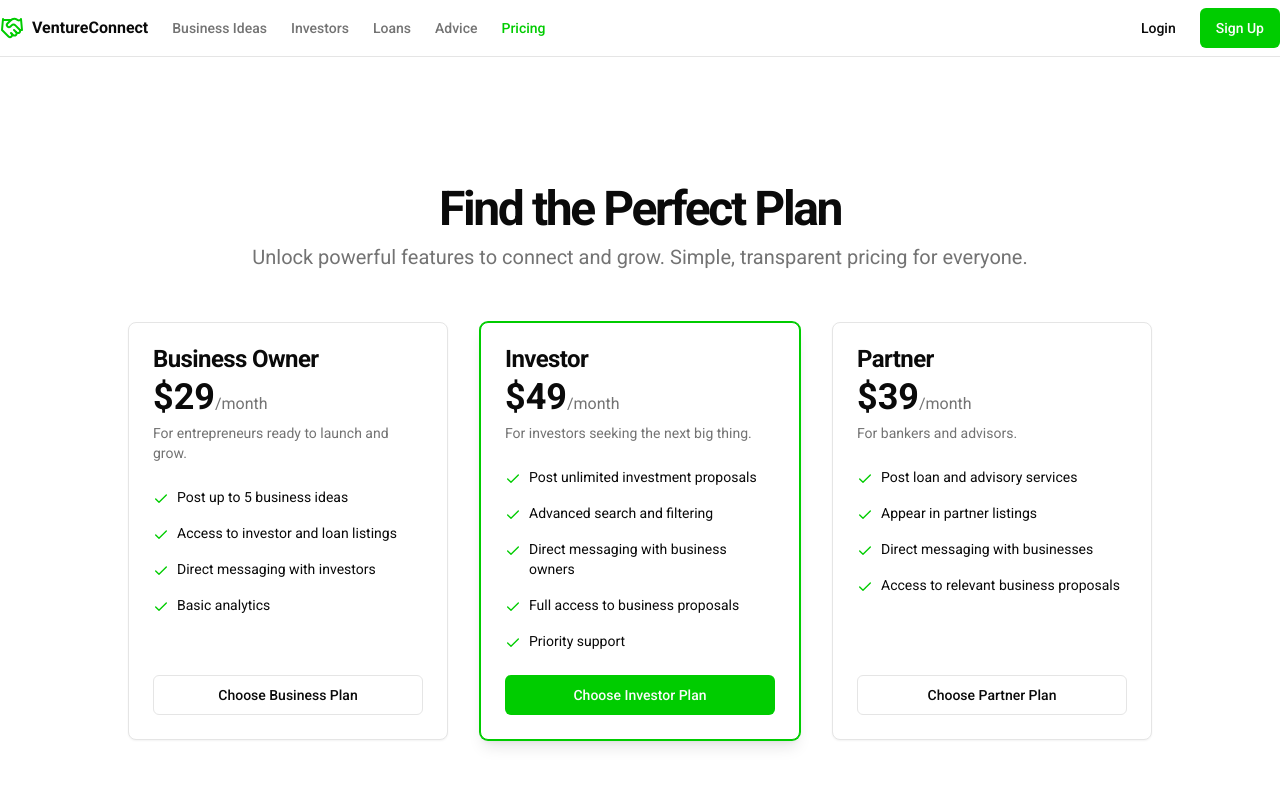
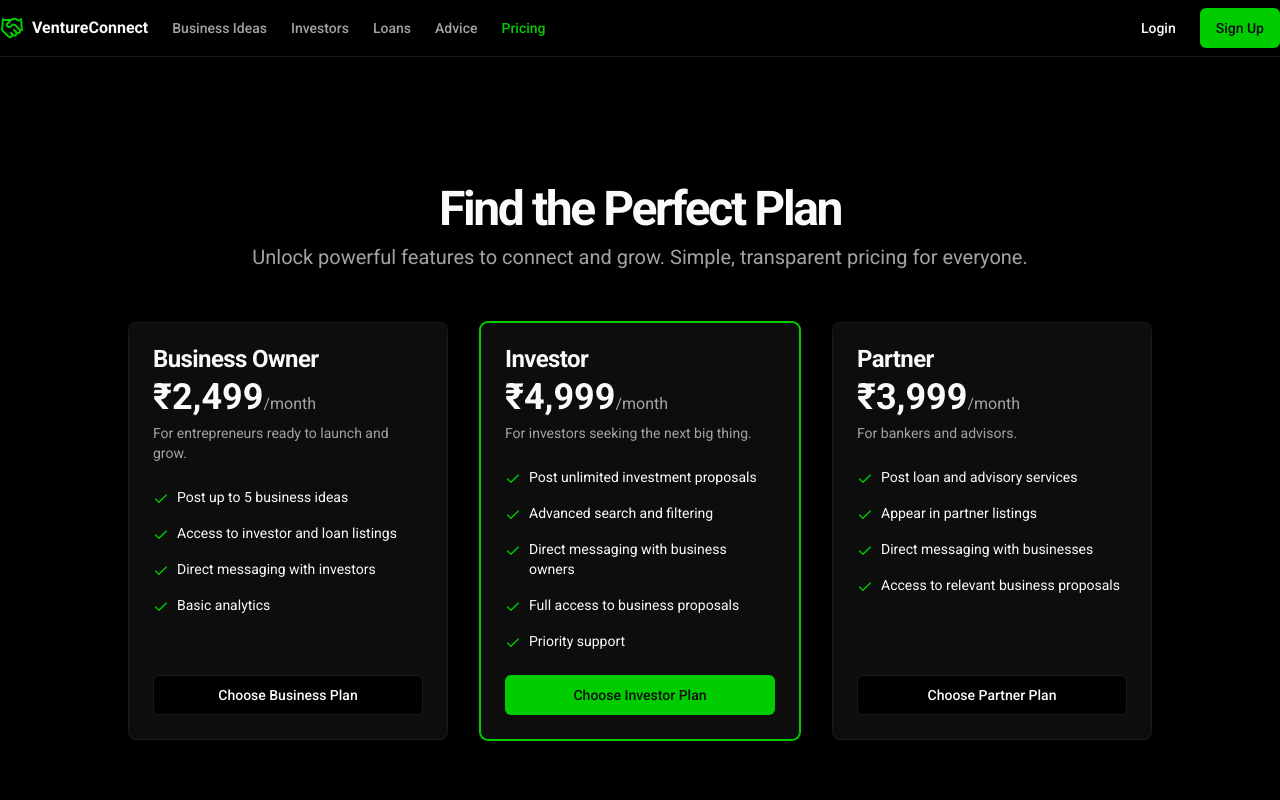
Before and after one commit to hshawaiz04/ventureconnect, a Next.js app: page /pricing in a window 1280 px wide. Shown: the top 800 px of the page. Built offline with nearby package versions, Linux system fonts and the light colour scheme.

Commit message:
change the dollar sign to the inr sign and use background colour as blac

```diff
--- a/src/app/globals.css
+++ b/src/app/globals.css
@@ -4,38 +4,38 @@
 
 @layer base {
   :root {
-    --background: 0 0% 100%;
-    --foreground: 0 0% 3.9%;
-    --card: 0 0% 100%;
-    --card-foreground: 0 0% 3.9%;
-    --popover: 0 0% 100%;
-    --popover-foreground: 0 0% 3.9%;
+    --background: 0 0% 0%;
+    --foreground: 0 0% 98%;
+    --card: 0 0% 5%;
+    --card-foreground: 0 0% 98%;
+    --popover: 0 0% 5%;
+    --popover-foreground: 0 0% 98%;
     --primary: 120 100% 40%;
-    --primary-foreground: 0 0% 98%;
-    --secondary: 0 0% 96.1%;
-    --secondary-foreground: 0 0% 9%;
-    --muted: 0 0% 96.1%;
-    --muted-foreground: 0 0% 45.1%;
-    --accent: 0 0% 94%;
-    --accent-foreground: 0 0% 9%;
-    --destructive: 0 84.2% 60.2%;
+    --primary-foreground: 0 0% 5%;
+    --secondary: 0 0% 10%;
+    --secondary-foreground: 0 0% 98%;
+    --muted: 0 0% 10%;
+    --muted-foreground: 0 0% 63.9%;
+    --accent: 0 0% 10%;
+    --accent-foreground: 0 0% 98%;
+    --destructive: 0 62.8% 30.6%;
     --destructive-foreground: 0 0% 98%;
-    --border: 0 0% 89.8%;
-    --input: 0 0% 89.8%;
-    --ring: 120 100% 40%;
-    --chart-1: 12 76% 61%;
-    --chart-2: 173 58% 39%;
-    --chart-3: 197 37% 24%;
-    --chart-4: 43 74% 66%;
-    --chart-5: 27 87% 67%;
+    --border: 0 0% 10%;
+    --input: 0 0% 10%;
+    --ring: 120 100% 45%;
+    --chart-1: 220 70% 50%;
+    --chart-2: 160 60% 45%;
+    --chart-3: 30 80% 55%;
+    --chart-4: 280 65% 60%;
+    --chart-5: 340 75% 55%;
     --radius: 0.5rem;
-    --sidebar-background: 0 0% 98%;
-    --sidebar-foreground: 240 5.3% 26.1%;
-    --sidebar-primary: 240 5.9% 10%;
-    --sidebar-primary-foreground: 0 0% 98%;
-    --sidebar-accent: 240 4.8% 95.9%;
-    --sidebar-accent-foreground: 240 5.9% 10%;
-    --sidebar-border: 220 13% 91%;
+    --sidebar-background: 240 5.9% 10%;
+    --sidebar-foreground: 240 4.8% 95.9%;
+    --sidebar-primary: 224.3 76.3% 48%;
+    --sidebar-primary-foreground: 0 0% 100%;
+    --sidebar-accent: 240 3.7% 15.9%;
+    --sidebar-accent-foreground: 240 4.8% 95.9%;
+    --sidebar-border: 240 3.7% 15.9%;
     --sidebar-ring: 217.2 91.2% 59.8%;
   }
 
--- a/src/app/page.tsx
+++ b/src/app/page.tsx
@@ -41,7 +41,7 @@ const featuredProposals = [
     id: 1,
     title: 'Eco-Friendly Packaging Solution',
     category: 'Sustainability',
-    fundingGoal: '$50,000',
+    fundingGoal: 5000000,
     description: 'A biodegradable alternative to plastic packaging for consumer goods.',
     image: PlaceHolderImages.find(img => img.id === 'proposal-1'),
   },
@@ -49,7 +49,7 @@ const featuredProposals = [
     id: 2,
     title: 'AI-Powered Personal Finance App',
     category: 'FinTech',
-    fundingGoal: '$120,000',
+    fundingGoal: 12000000,
     description: 'An intelligent mobile app to help users manage budgets and investments.',
     image: PlaceHolderImages.find(img => img.id === 'proposal-2'),
   },
@@ -57,7 +57,7 @@ const featuredProposals = [
     id: 3,
     title: 'Urban Vertical Farming Initiative',
     category: 'AgriTech',
-    fundingGoal: '$85,000',
+    fundingGoal: 8500000,
     description: 'Bringing fresh, locally-grown produce to city centers with minimal footprint.',
     image: PlaceHolderImages.find(img => img.id === 'proposal-3'),
   },
@@ -202,7 +202,7 @@ export default function Home() {
                 <CardHeader>
                   <CardTitle>{proposal.title}</CardTitle>
                   <CardDescription>
-                    <span className="font-semibold text-primary">{proposal.fundingGoal}</span> in funding sought
+                    <span className="font-semibold text-primary">{new Intl.NumberFormat('en-IN', { style: 'currency', currency: 'INR', minimumFractionDigits: 0, maximumFractionDigits: 0 }).format(proposal.fundingGoal)}</span> in funding sought
                   </CardDescription>
                 </CardHeader>
                 <CardContent>
--- a/src/app/post/idea/page.tsx
+++ b/src/app/post/idea/page.tsx
@@ -40,8 +40,8 @@ export default function PostIdeaPage() {
                                 </Select>
                             </div>
                             <div className="grid gap-2">
-                                <Label htmlFor="funding-goal">Funding Goal ($USD)</Label>
-                                <Input id="funding-goal" type="number" placeholder="e.g., 50000" />
+                                <Label htmlFor="funding-goal">Funding Goal (INR)</Label>
+                                <Input id="funding-goal" type="number" placeholder="e.g., 5000000" />
                             </div>
                             <div className="grid gap-2">
                                 <Label htmlFor="description">Detailed Description</Label>
--- a/src/app/pricing/page.tsx
+++ b/src/app/pricing/page.tsx
@@ -5,7 +5,7 @@ import { Check } from "lucide-react";
 const plans = [
   {
     title: "Business Owner",
-    price: "$29",
+    price: 2499,
     period: "/month",
     description: "For entrepreneurs ready to launch and grow.",
     features: [
@@ -18,7 +18,7 @@ const plans = [
   },
   {
     title: "Investor",
-    price: "$49",
+    price: 4999,
     period: "/month",
     description: "For investors seeking the next big thing.",
     features: [
@@ -33,7 +33,7 @@ const plans = [
   },
   {
     title: "Partner",
-    price: "$39",
+    price: 3999,
     period: "/month",
     description: "For bankers and advisors.",
     features: [
@@ -66,7 +66,7 @@ export default function PricingPage() {
               <CardHeader>
                 <CardTitle>{plan.title}</CardTitle>
                 <div className="flex items-baseline">
-                  <span className="text-4xl font-bold">{plan.price}</span>
+                  <span className="text-4xl font-bold">{new Intl.NumberFormat('en-IN', { style: 'currency', currency: 'INR', minimumFractionDigits: 0 }).format(plan.price)}</span>
                   <span className="text-muted-foreground">{plan.period}</span>
                 </div>
                 <CardDescription>{plan.description}</CardDescription>
--- a/src/app/proposals/page.tsx
+++ b/src/app/proposals/page.tsx
@@ -12,7 +12,7 @@ const proposals = [
         id: 1,
         title: 'Eco-Friendly Packaging Solution',
         category: 'Sustainability',
-        fundingGoal: 50000,
+        fundingGoal: 5000000,
         description: 'A biodegradable alternative to plastic packaging for consumer goods, aiming to reduce plastic waste in landfills and oceans.',
         image: PlaceHolderImages.find(img => img.id === 'proposal-1'),
     },
@@ -20,7 +20,7 @@ const proposals = [
         id: 2,
         title: 'AI-Powered Personal Finance App',
         category: 'FinTech',
-        fundingGoal: 120000,
+        fundingGoal: 12000000,
         description: 'An intelligent mobile app to help users manage budgets, track expenses, and receive personalized investment advice.',
         image: PlaceHolderImages.find(img => img.id === 'proposal-2'),
     },
@@ -28,7 +28,7 @@ const proposals = [
         id: 3,
         title: 'Urban Vertical Farming Initiative',
         category: 'AgriTech',
-        fundingGoal: 85000,
+        fundingGoal: 8500000,
         description: 'Bringing fresh, locally-grown produce to city centers with minimal environmental footprint using hydroponic technology.',
         image: PlaceHolderImages.find(img => img.id === 'proposal-3'),
     },
@@ -36,7 +36,7 @@ const proposals = [
         id: 4,
         title: 'Remote Health Monitoring Platform',
         category: 'HealthTech',
-        fundingGoal: 250000,
+        fundingGoal: 25000000,
         description: 'A platform for doctors to monitor patients with chronic conditions remotely, improving patient outcomes and reducing hospital visits.',
         image: {imageUrl: 'https://picsum.photos/seed/vc-prop4/600/400', imageHint: 'health tech'},
     },
@@ -44,7 +44,7 @@ const proposals = [
         id: 5,
         title: 'Subscription Box for Artisanal Coffee',
         category: 'E-commerce',
-        fundingGoal: 30000,
+        fundingGoal: 3000000,
         description: 'A monthly subscription service delivering curated, high-quality coffee from independent roasters around the world.',
         image: {imageUrl: 'https://picsum.photos/seed/vc-prop5/600/400', imageHint: 'coffee beans'},
     },
@@ -52,7 +52,7 @@ const proposals = [
         id: 6,
         title: 'Gamified Language Learning App',
         category: 'EdTech',
-        fundingGoal: 75000,
+        fundingGoal: 7500000,
         description: 'A mobile app that makes learning a new language fun and engaging through games, challenges, and leaderboards.',
         image: {imageUrl: 'https://picsum.photos/seed/vc-prop6/600/400', imageHint: 'mobile app'},
     },
@@ -120,7 +120,7 @@ export default function ProposalsPage() {
                             <span className="text-xs font-semibold bg-secondary text-secondary-foreground rounded-full px-2 py-1 whitespace-nowrap">{proposal.category}</span>
                           </div>
                           <CardDescription>
-                            <span className="font-semibold text-primary">{new Intl.NumberFormat('en-US', { style: 'currency', currency: 'USD', minimumFractionDigits: 0, maximumFractionDigits: 0 }).format(proposal.fundingGoal)}</span> in funding sought
+                            <span className="font-semibold text-primary">{new Intl.NumberFormat('en-IN', { style: 'currency', currency: 'INR', minimumFractionDigits: 0, maximumFractionDigits: 0 }).format(proposal.fundingGoal)}</span> in funding sought
                           </CardDescription>
                         </CardHeader>
                         <CardContent className="flex-grow">
```
